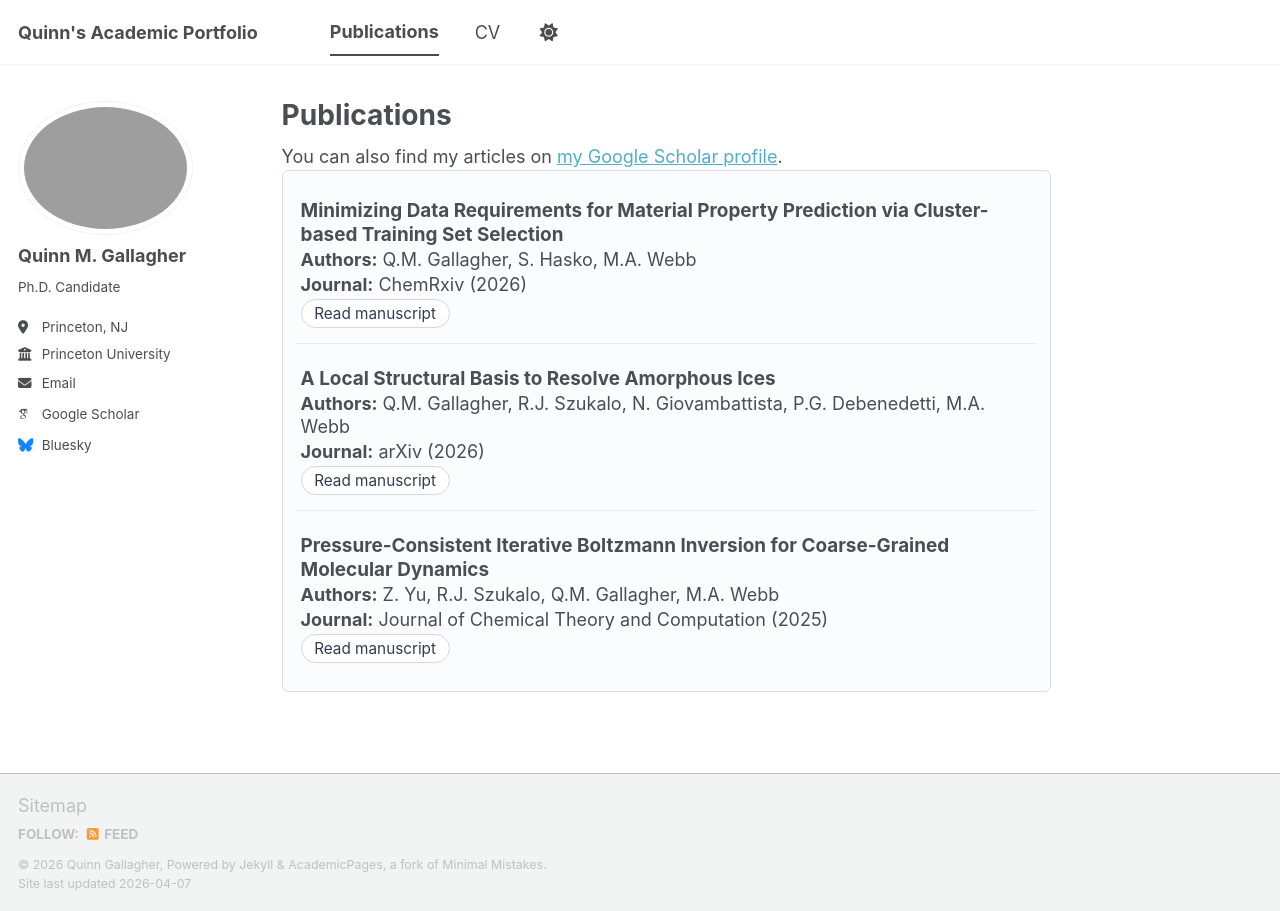
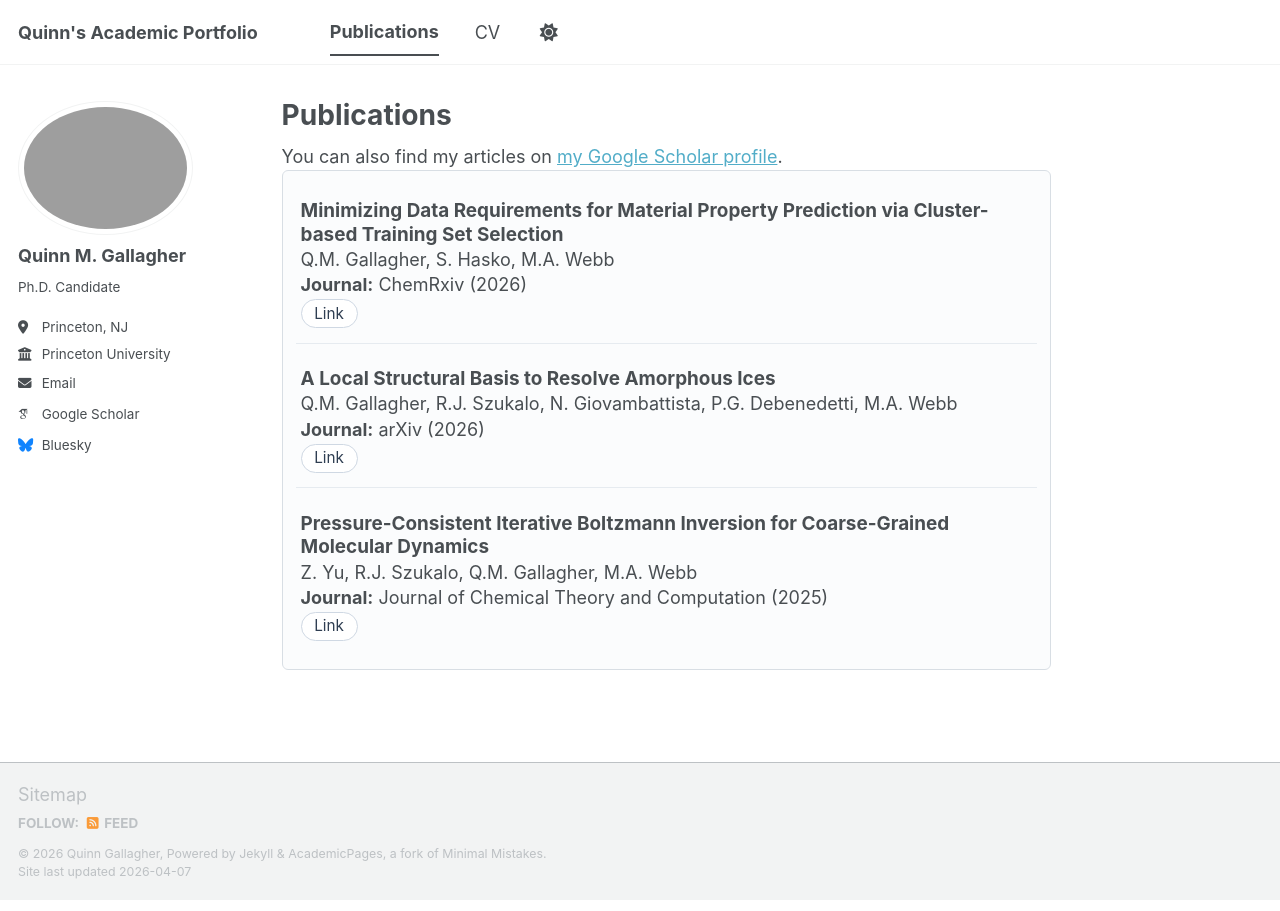
Before and after one commit to QGallagher/qgallagher.github.io, a Jekyll site: the page built from _pages/publications.html, in a window 1280 px wide. Built offline with Jekyll 4.4.1, drawn with Linux system fonts in a browser that asks for light colours; some web fonts are replaced; a script bundle is joined from its source files by our own code; library files that are not in the unit come from our copies.

Commit message:
Updating publications list.

```diff
--- a/_pages/publications.html
+++ b/_pages/publications.html
@@ -16,10 +16,10 @@ author_profile: true
       {% for pub in pubs %}
         <li class="publications-menu__item">
           <h3 class="publications-menu__title">{{ pub.title }}</h3>
-          <p class="publications-menu__authors"><strong>Authors:</strong> {{ pub.authors }}</p>
-          <p class="publications-menu__journal"><strong>Journal:</strong> {{ pub.journal }}</p>
+          <p class="publications-menu__authors">{{ pub.authors }}</p>
+          <p class="publications-menu__journal"><strong>Journal:</strong> {{pub.journal}}</p>
           {% if pub.manuscript_url %}
-            <p class="publications-menu__link"><a href="{{ pub.manuscript_url }}" target="_blank" rel="noopener">Read manuscript</a></p>
+            <p class="publications-menu__link"><a href="{{ pub.manuscript_url }}" target="_blank" rel="noopener">Link</a></p>
           {% endif %}
         </li>
       {% endfor %}
```
